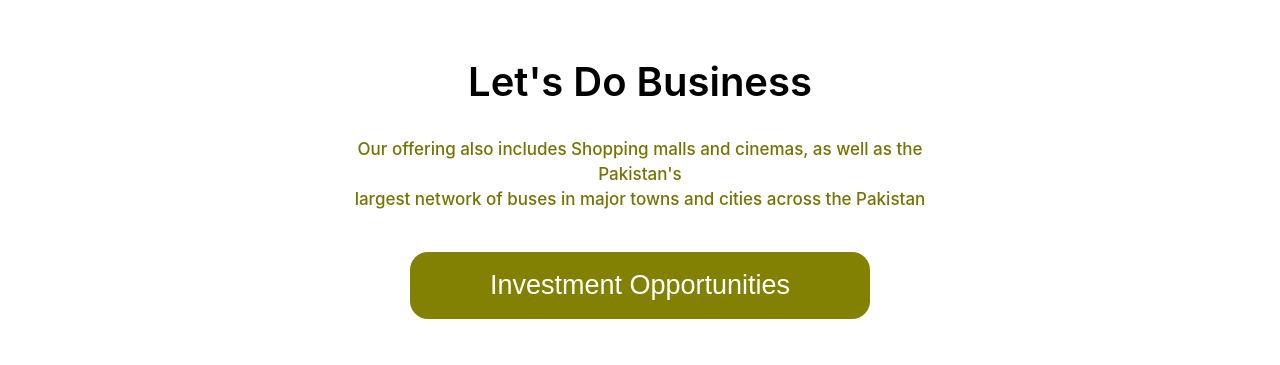
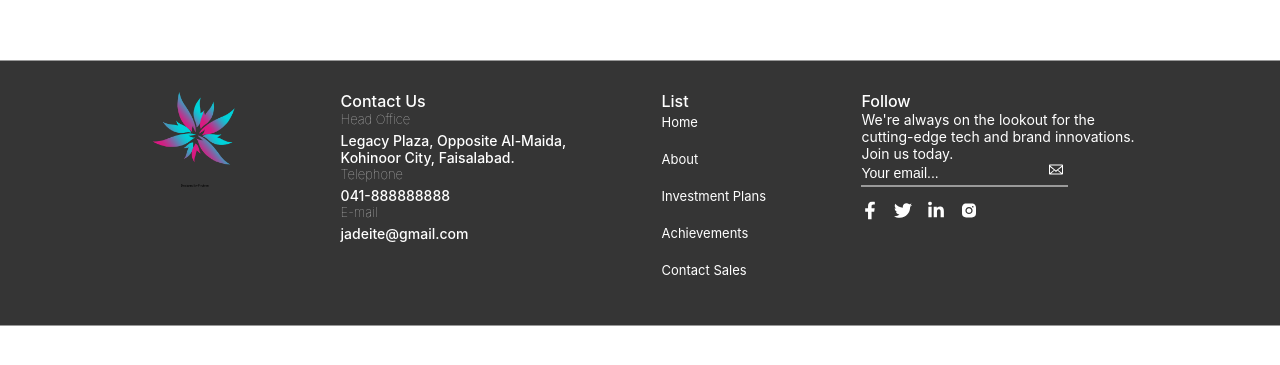
Before and after one commit to Zaibi727/Collection-of-Designs, a React (Create React App) app: page / in a window 1280 px wide. Shown: the part 207-572 px from the top of the page. Built offline with nearby package versions, Linux system fonts and the light colour scheme.

Commit message:
eighteenMay

```diff
--- /dev/null
+++ b/src/components/EighteenMay/EighteenMay.module.css
@@ -0,0 +1,103 @@
+*{
+    padding: 0px;
+    margin: 0px;
+    box-sizing: border-box;
+}
+input:focus,
+select:focus,
+textarea:focus,
+button:focus {
+    outline: none;
+}
+.Wrapper{
+   display: flex;
+   justify-content: space-evenly;
+   padding: 30px 50px;
+   background-color: #353535;
+   width: 100%;
+   max-width: 100%;
+   margin: 0;
+   position: absolute;
+   top: 50%;
+   left: 50%;
+    transform: translate(-50%, -50%);
+}
+.logo{
+    width: 100px;
+    height: 100px;
+}
+ul{
+    list-style: none;
+    color: white;
+    text-align: left;
+}
+.heading{
+    font-style: normal;
+    font-weight: 500;
+
+}
+.headingg{
+    font-size: 14px;
+    font-style: normal;
+    font-weight: 500;
+}
+.content{
+    font-size: 13px;
+    color: lightgray;
+    margin-bottom: 5px;
+    font-weight: lighter;
+}
+.contentList{
+    color: rgb(255, 255, 255);
+    font-size: 13px;
+    text-decoration: none;
+}
+.contentList:hover{
+    text-decoration: none;
+    color: white;
+}
+.a{
+    margin-bottom: 17px;
+}
+.followContent{
+    font-size: 14px;
+}
+.socialIcon{
+    margin-top: 15px;
+}
+.socialIcon a{
+    margin-right: 15px;
+    font-size: 18px;
+}
+
+
+/*--abstarct input mail--*/
+
+.mailInput{
+    border: none;
+    border-bottom: 1px solid rgb(255, 255, 255);
+    background-color: transparent;
+    color: white;
+    padding-right: 30px;
+    padding-bottom: 5px;
+}
+::placeholder{
+    color: white;
+    font-size: 14px;
+}
+.mailSign{
+    margin-left: -20px;
+}
+
+
+@media only screen and (max-width: 800px){
+   .Wrapper{
+    margin: 0;
+    position: absolute;
+    top:0%;
+    left: 0%;
+     transform: translate(0%, 0%);
+       display: flex;
+       flex-wrap: wrap;
+   }
+}
--- /dev/null
+++ b/src/components/EighteenMay/EighteenMayContainer.js
@@ -0,0 +1,64 @@
+import React, { Component } from 'react';
+import FooterMailAbstract from './footerMailAbstract';
+import { GoMail } from "react-icons/go";
+import { FaFacebookF } from "react-icons/fa";
+import { FaTwitter } from "react-icons/fa";
+import { FaLinkedinIn } from "react-icons/fa";
+import { AiFillInstagram } from "react-icons/ai";
+import styles from './EighteenMay.module.css';
+
+
+
+class EighteenMayContainer extends Component {
+    state = {  }
+    render() {
+        return (
+            <div className={styles.doubleWrapper}>
+            <div className={styles.Wrapper}>
+                <div>
+                    <img className={styles.logo} src="./images/softick-logo.png" />
+                </div>
+
+                <ul>
+                    <li><p className={styles.heading}>Contact Us</p></li>
+                    <li><p className={styles.content}>Head Office</p></li>
+                    <li><p  className={styles.headingg}>Legacy Plaza, Opposite Al-Maida,<br/> Kohinoor City, Faisalabad.</p></li>
+                    <li><p className={styles.content}>Telephone</p></li>
+                    <li><p  className={styles.headingg}>041-888888888</p></li>
+                    <li><p className={styles.content}>E-mail</p></li>
+                    <li><p  className={styles.headingg}>jadeite@gmail.com</p></li>
+                </ul>
+
+                <ul>
+                    <li><p  className={styles.heading}>List</p></li>
+                    <li className={styles.a}><a className={styles.contentList} href="#">Home</a></li>
+                    <li className={styles.a}><a className={styles.contentList} href="#">About</a></li>
+                    <li className={styles.a}><a className={styles.contentList} href="#">Investment Plans</a></li>
+                    <li className={styles.a}><a className={styles.contentList}  href="#">Achievements</a></li>
+                    <li className={styles.a}><a className={styles.contentList} href="#">Contact Sales</a></li>
+                </ul>
+
+                <ul>
+                    <li><p  className={styles.heading}>Follow</p></li>
+                    <li><p className={styles.followContent}>We're always on the lookout for the <br /> cutting-edge tech and brand innovations.<br/>Join us today.</p></li>
+                    <li>
+                        <FooterMailAbstract
+                            type="email"
+                            placeholder="Your email..."
+                            Icon= {GoMail}
+                        />
+                    </li>
+                    <li className={styles.socialIcon}>
+                        <a><FaFacebookF /></a>
+                        <a><FaTwitter /></a>
+                        <a><FaLinkedinIn /></a>
+                        <a><AiFillInstagram /></a>
+                    </li>
+                </ul>
+            </div>
+            </div>
+         );
+    }
+}
+
+export default EighteenMayContainer;
--- /dev/null
+++ b/src/components/EighteenMay/footerMailAbstract.js
@@ -0,0 +1,14 @@
+import React from 'react';
+import styles from './EighteenMay.module.css';
+
+const FooterMailAbstract = (props) => {
+    const { type, placeholder, Icon} = {...props };
+    return(
+        <div className={styles.abCont}>
+           <input className={styles.mailInput} type={type} placeholder={placeholder} />
+           <span className={styles.mailSign}>{Icon ? <Icon /> : Icon }</span>
+        </div>
+    )
+}
+
+export default FooterMailAbstract;
--- a/src/components/parent.js
+++ b/src/components/parent.js
@@ -45,7 +45,9 @@ import './dropDown.css';
 //import ElevenContainer from './elevenMay/elevenContainer';
 //import SeventeenContainer from './seventeenMay/seventeenContainer';
 //import BillBoard from './seventeenMay/billboard/billboardContainer';
-import UiContainter from './seventeenMay/ui1/uiContainer';
+//import UiContainter from './seventeenMay/ui1/uiContainer';
+import EighteenMayContainer from './EighteenMay/EighteenMayContainer';
+
 
 class Parent extends Component {
 
@@ -54,7 +56,7 @@ class Parent extends Component {
 
         return (
             <div>
-              <UiContainter   />
+              <EighteenMayContainer   />
            </div>
          );
     }
```
Also changed, not shown: public/images/softick-logo.png (added).
